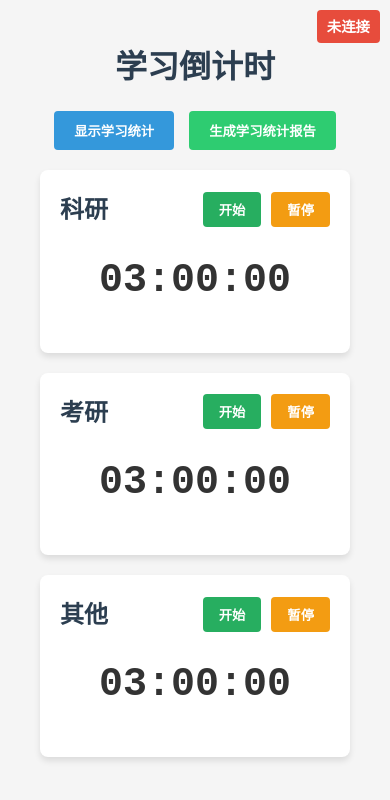
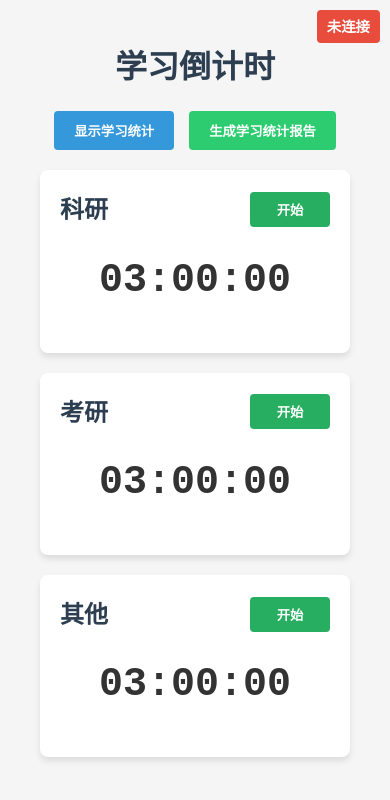
Before and after one commit to coperlm/timer, a website: page index.html in a window 390 px wide. Drawn offline with Linux system fonts and the light colour scheme.

Commit message:
将开始和暂停按钮放在一起

```diff
--- a/css/style.css
+++ b/css/style.css
@@ -225,14 +225,14 @@ button {
     transition: background-color 0.2s;
 }
 
-.start-btn {
+.toggle-btn {
     background-color: #27ae60;
     color: white;
+    width: 80px;
 }
 
-.pause-btn {
+.toggle-btn.running {
     background-color: #f39c12;
-    color: white;
 }
 
 button:hover {
--- a/index.html
+++ b/index.html
@@ -94,8 +94,7 @@
                 <div class="timer-header">
                     <h3 class="timer-title">科研</h3>
                     <div class="timer-controls">
-                        <button class="start-btn">开始</button>
-                        <button class="pause-btn">暂停</button>
+                        <button class="toggle-btn">开始</button>
                     </div>
                 </div>
                 <div class="timer-display">03:00:00</div>
@@ -106,8 +105,7 @@
                 <div class="timer-header">
                     <h3 class="timer-title">考研</h3>
                     <div class="timer-controls">
-                        <button class="start-btn">开始</button>
-                        <button class="pause-btn">暂停</button>
+                        <button class="toggle-btn">开始</button>
                     </div>
                 </div>
                 <div class="timer-display">03:00:00</div>
@@ -118,8 +116,7 @@
                 <div class="timer-header">
                     <h3 class="timer-title">其他</h3>
                     <div class="timer-controls">
-                        <button class="start-btn">开始</button>
-                        <button class="pause-btn">暂停</button>
+                        <button class="toggle-btn">开始</button>
                     </div>
                 </div>
                 <div class="timer-display">03:00:00</div>
--- a/js/script.js
+++ b/js/script.js
@@ -301,8 +301,7 @@ document.addEventListener('DOMContentLoaded', () => {
             this.name = timerTitles[id];
 
             this.displayElement = this.element.querySelector('.timer-display');
-            this.startBtn = this.element.querySelector('.start-btn');
-            this.pauseBtn = this.element.querySelector('.pause-btn');
+            this.toggleBtn = this.element.querySelector('.toggle-btn');
 
             this.interval = null;
             this.running = false;
@@ -313,17 +312,26 @@ document.addEventListener('DOMContentLoaded', () => {
             this.setupEventListeners();
             this.loadFromLocalStorage();
             this.updateDisplay();
+            this.updateButtonState();
         }
 
         setupEventListeners() {
-            this.startBtn.addEventListener('click', () => this.start());
-            this.pauseBtn.addEventListener('click', () => this.pause());
+            this.toggleBtn.addEventListener('click', () => this.toggle());
+        }
+
+        toggle() {
+            if (this.running) {
+                this.pause();
+            } else {
+                this.start();
+            }
         }
 
         start() {
             if (this.running) return;
 
             this.running = true;
+            this.updateButtonState();
             this.lastSyncTime = Date.now();
             this.interval = setInterval(() => {
                 this.remainingSeconds--;
@@ -355,6 +363,7 @@ document.addEventListener('DOMContentLoaded', () => {
             if (!this.running) return;
 
             this.running = false;
+            this.updateButtonState();
             clearInterval(this.interval);
             this.saveToLocalStorage();
             this.syncToServer();
@@ -362,6 +371,16 @@ document.addEventListener('DOMContentLoaded', () => {
             // 更新统计数据（如果统计面板可见）
             if (!statsContainer.classList.contains('hidden')) {
                 fetchStudyStats();
+            }
+        }
+
+        updateButtonState() {
+            if (this.running) {
+                this.toggleBtn.textContent = '暂停';
+                this.toggleBtn.classList.add('running');
+            } else {
+                this.toggleBtn.textContent = '开始';
+                this.toggleBtn.classList.remove('running');
             }
         }
 
```
Also changed, not shown: data/stats_2025-04-28.json (+4 -4 lines), 学习时间统计报告.html (+1 -1 lines), 学习统计可视化.png.
